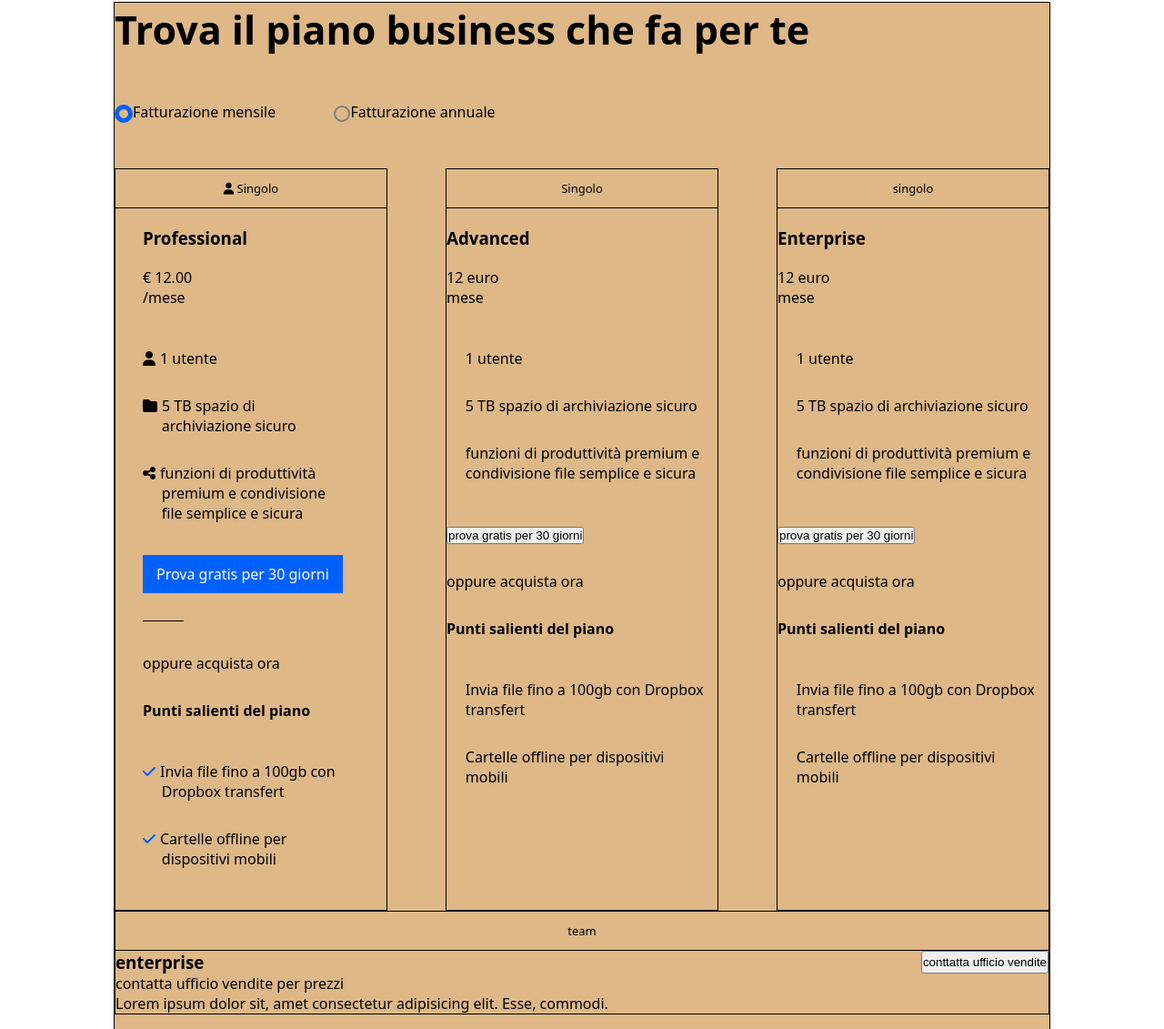
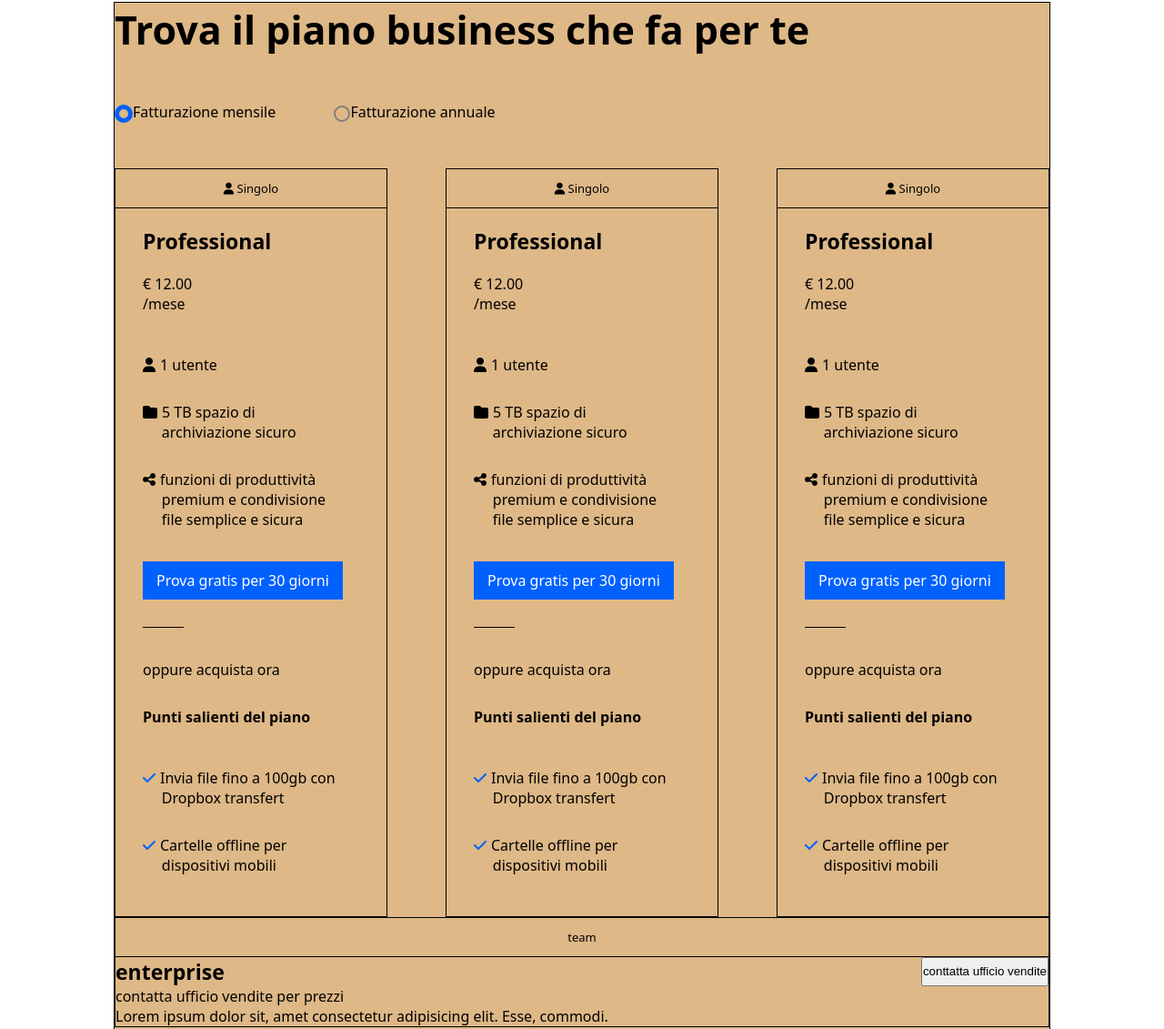
Before and after one commit to andreapanico12/htmlcss-dropbox, a plain HTML site: page index.html in a window 1280 px wide. Shown: the part 968-2099 px from the top of the page at 91% size. Drawn offline with Linux system fonts and the light colour scheme.

Commit message:
edit index cards

```diff
--- a/Assets/style/style.css
+++ b/Assets/style/style.css
@@ -37,6 +37,12 @@ h1{
 h2{
   font-size: 43px;
 }
+
+h3{
+  font-size: 23px;
+
+}
+
 h4{
   padding-top: 30px;
 }
--- a/index.html
+++ b/index.html
@@ -132,50 +132,66 @@
 
               </div>
 
+            </div>
 
-            </div>
             <div class="container card">
-              <h6>Singolo</h6>
-              <h3>Advanced</h3>
-              <p>12 euro</p>
-              <p>mese</p>
+              <h6><i class="fa-solid fa-user"></i> Singolo</h6>
+              <div>
+                <h3>Professional</h3>
+
+              <p>&euro; 12.00</p>
+              <p>/mese</p>
               <ul>
-                <li>1 utente</li>
-                <li>5 TB spazio di archiviazione sicuro</li>
-                <li>funzioni di produttività premium e condivisione file semplice e sicura</li>
+                <li class="user">1 utente</li>
+                <li class="folder">5 TB spazio di archiviazione sicuro</li>
+                <li class="share">funzioni di produttività premium e condivisione file semplice e sicura</li>
               </ul>
-              <button>prova gratis per 30 giorni</button>
+              <span>
+                <a class= "button"href="#">Prova gratis per 30 giorni</a>
+              </span>
+              <span class="line"></span>
               <p>oppure acquista ora</p>
 
 
               <h4>Punti salienti del piano</h4>
               <ul>
-                <li>Invia file fino a 100gb con Dropbox transfert</li>
-                <li>Cartelle offline per dispositivi mobili</li>
+                <li class="check">Invia file fino a 100gb con Dropbox transfert</li>
+                <li class="check">Cartelle offline per dispositivi mobili</li>
               </ul>
 
+              </div>
+
             </div>
+
             <div class="container card">
-              <h6>singolo</h6>
-              <h3>Enterprise</h3>
-              <p>12 euro</p>
-              <p>mese</p>
+              <h6><i class="fa-solid fa-user"></i> Singolo</h6>
+              <div>
+                <h3>Professional</h3>
+
+              <p>&euro; 12.00</p>
+              <p>/mese</p>
               <ul>
-                <li>1 utente</li>
-                <li>5 TB spazio di archiviazione sicuro</li>
-                <li>funzioni di produttività premium e condivisione file semplice e sicura</li>
+                <li class="user">1 utente</li>
+                <li class="folder">5 TB spazio di archiviazione sicuro</li>
+                <li class="share">funzioni di produttività premium e condivisione file semplice e sicura</li>
               </ul>
-              <button>prova gratis per 30 giorni</button>
+              <span>
+                <a class= "button"href="#">Prova gratis per 30 giorni</a>
+              </span>
+              <span class="line"></span>
               <p>oppure acquista ora</p>
 
 
               <h4>Punti salienti del piano</h4>
               <ul>
-                <li>Invia file fino a 100gb con Dropbox transfert</li>
-                <li>Cartelle offline per dispositivi mobili</li>
+                <li class="check">Invia file fino a 100gb con Dropbox transfert</li>
+                <li class="check">Cartelle offline per dispositivi mobili</li>
               </ul>
 
+              </div>
+
             </div>
+
           </div>
           <div class="container">
             <h6>team</h6>
```
